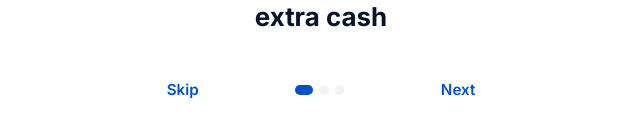
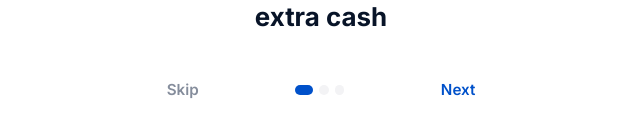
Before and after one commit to codersforcauses/penni, a Next.js app in the folder client/: page / in a window 1280 px wide. Shown: the part 664-797 px from the top of the page, without its empty margins (319-959 px from the left). Built offline with nearby package versions, Linux system fonts and the light colour scheme; no server answers.

Commit message:
overwrite default button styling

```diff
--- a/client/src/components/OnBoarding/OnBoarding.tsx
+++ b/client/src/components/OnBoarding/OnBoarding.tsx
@@ -90,7 +90,7 @@ const OnBoarding: React.FC<OnBoardingProps> = ({ followingContent }) => {
         >
           <Button
             onClick={handleSkip}
-            className={"text-penni-main text-[0.95rem] leading-[1.438rem] font-[550]"}
+            className={"text-[#858D9C] text-[0.95rem] leading-[1.438rem] font-[550] hover:text-penni-main hover:bg-background"}
             variant="ghost"
           >
             Skip
@@ -109,7 +109,7 @@ const OnBoarding: React.FC<OnBoardingProps> = ({ followingContent }) => {
           </div>
           <Button
             onClick={handleNext}
-            className={"text-penni-main text-[0.95rem] leading-[1.438rem] font-[550]"}
+            className={"text-penni-main text-[0.95rem] leading-[1.438rem] font-[550] hover:text-[#0b1920] hover:bg-background"}
             variant="ghost"
           >
             {currentSlide === slides.length - 1 ? "Finish" : "Next"}
```
